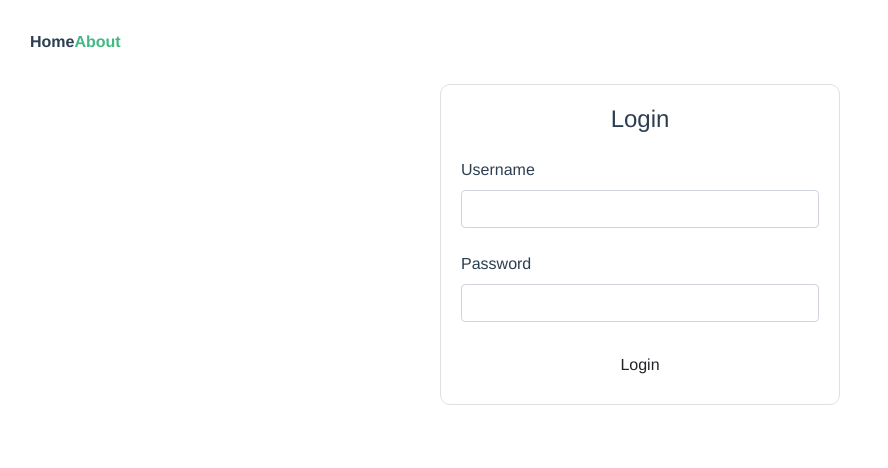
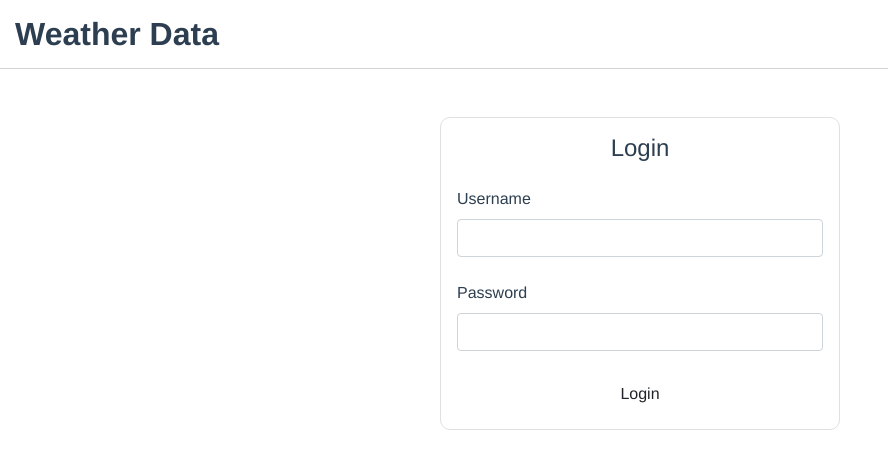
Before and after one commit to resulyrt93/django_weather, a Vue app in the folder frontend/: page /#/login in a window 1280 px wide. Shown: the top 468 px of the page, without its empty margins (0-888 px from the left). Built offline with nearby package versions, Linux system fonts and the light colour scheme.

Commit message:
# navbar style fixes

```diff
--- a/frontend/src/App.vue
+++ b/frontend/src/App.vue
@@ -1,9 +1,8 @@
 <template>
   <div id="app">
     <div id="nav">
-      <router-link to="/">Home</router-link>
-      <router-link to="/login">About</router-link>
-      <button v-if="hasAuth" class="btn btn-info" @click="logout">Logout</button>
+      <h2>Weather Data</h2>
+      <b-button v-if="hasAuth" variant="success" @click="logout">Logout</b-button>
     </div>
     <router-view/>
   </div>
@@ -31,7 +30,7 @@
             }
         },
         computed: {
-            hasAuth () {
+            hasAuth() {
                 return this.$store.state.hasAuth
             }
         },
@@ -62,15 +61,14 @@
   }
 
   #nav {
-    padding: 30px;
+    padding: 15px;
+    display: flex;
+    justify-content: space-between;
+    border-bottom: 1px solid #d4d2d2;
   }
 
-  #nav a {
-    font-weight: bold;
-    color: #2c3e50;
-  }
-
-  #nav a.router-link-exact-active {
-    color: #42b983;
+  #nav h2 {
+    margin-bottom: 0;
+    font-weight: 600;
   }
 </style>
--- a/frontend/src/views/Login.vue
+++ b/frontend/src/views/Login.vue
@@ -1,8 +1,6 @@
 <template>
-  <div class="about">
-    <div class="login-container">
-      <div class="login-card">
-        <b-alert v-if="loginError" show>Default Alert</b-alert>
+  <div class="login-container d-flex justify-content-center mt-5">
+    <div class="login-card mx-4 p-3">
       <form @submit="login">
         <p class="h4 text-center mb-4">Login</p>
         <label for="username-field" class="grey-text">Username</label>
@@ -14,7 +12,7 @@
           <button class="btn btn-unique" type="submit">Login</button>
         </div>
       </form>
-      </div>
+      <b-alert class="mt-2" variant="warning" v-if="loginError" show>Credentials are wrong!</b-alert>
     </div>
   </div>
 </template>
@@ -42,7 +40,7 @@
                     const {data: {token}} = res
                     localStorage.setItem('token', token);
                     request.defaults.headers['Authorization'] = `Token ${token}`
-                    this.$store.dispatch("setHasAuth", true)
+                    await this.$store.dispatch("setHasAuth", true)
                     this.$router.push('/')
                 } catch (e) {
                     console.log("error : ", e)
@@ -54,14 +52,10 @@
 </script>
 
 <style>
-  .login-container {
-    display: flex;
-    justify-content: center;
-  }
+
   .login-card {
     width: 400px;
     border: 1px solid #e0e0e0;
     border-radius: 10px;
-    padding: 20px;
   }
 </style>
```
Lines whose indentation alone changed are shown as unchanged.
